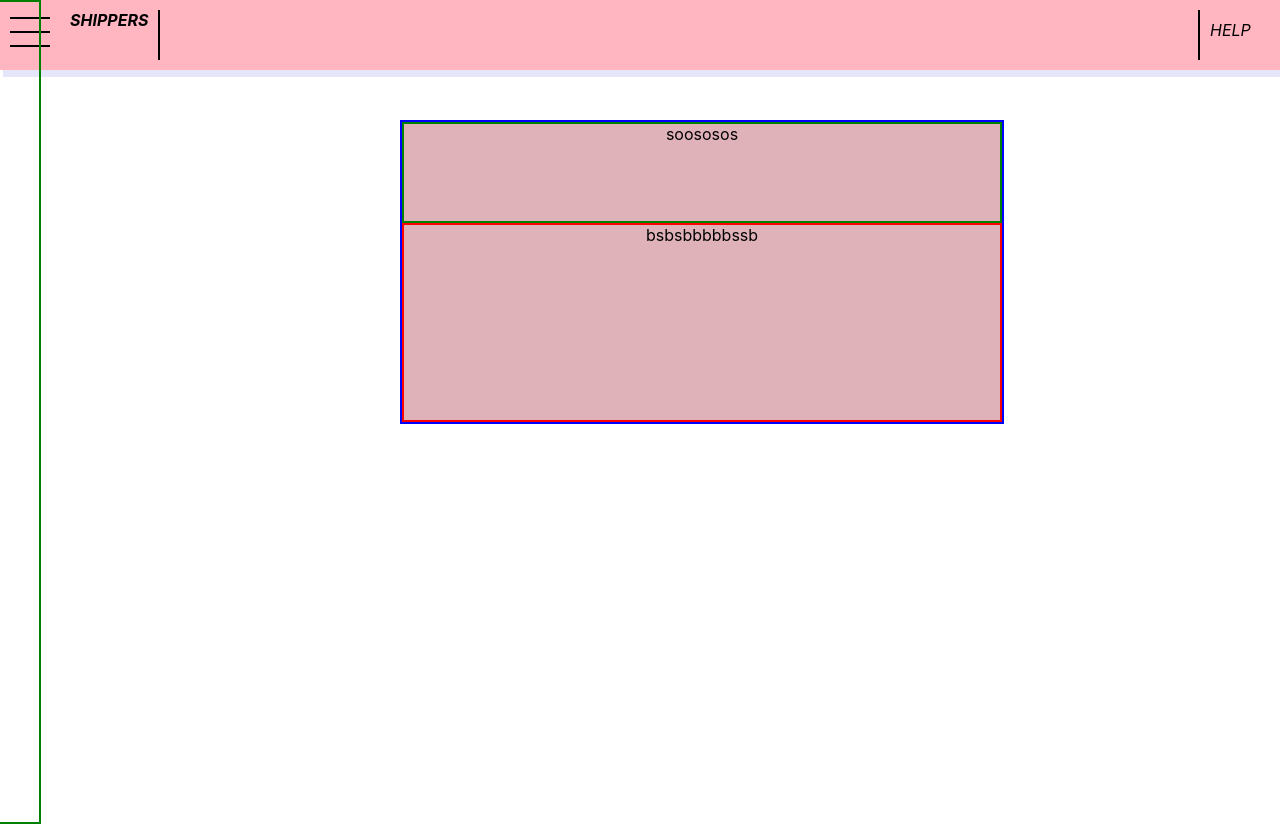
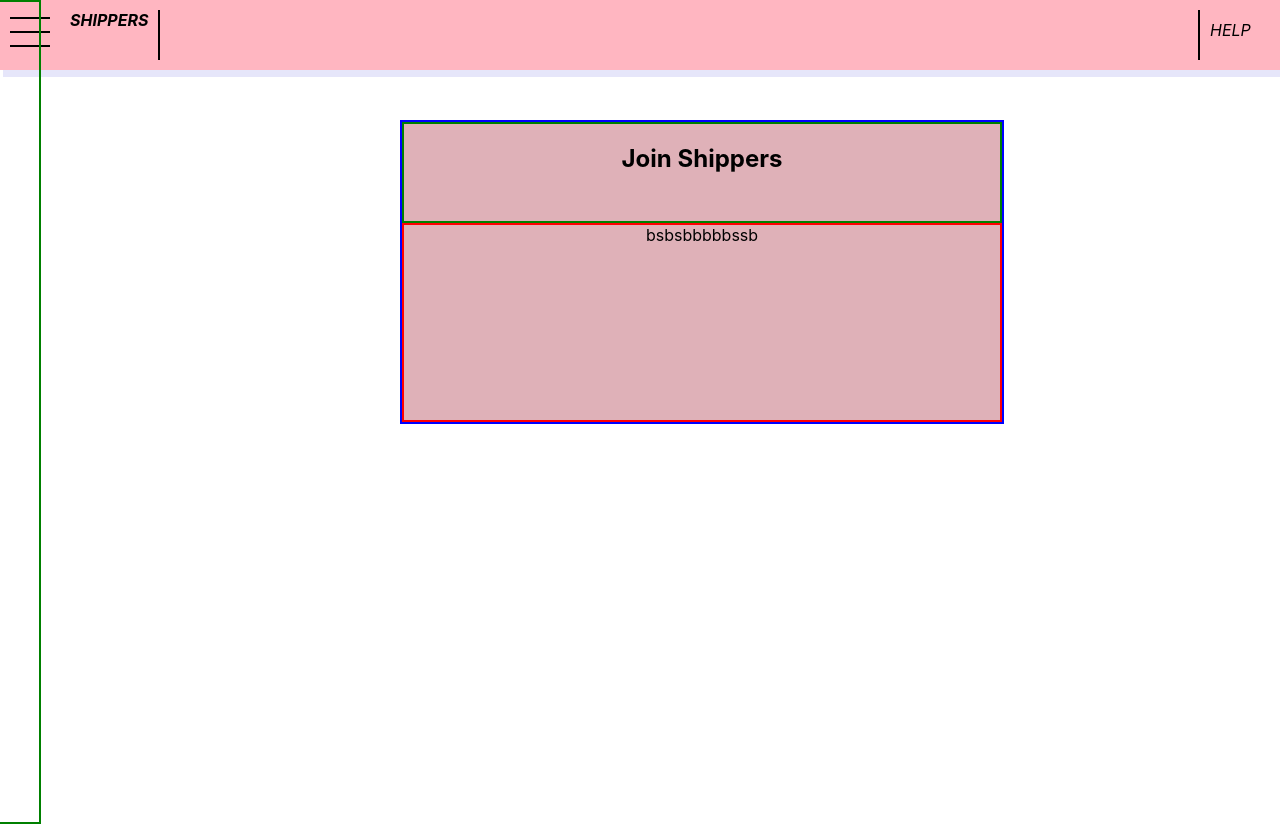
Before and after one commit to hillal20/shippers, a React (Create React App) app: page /join in a window 1280 px wide. Built offline with nearby package versions, Linux system fonts and the light colour scheme.

Commit message:
closes #1

```diff
--- a/src/navBar/elements/join/join.js
+++ b/src/navBar/elements/join/join.js
@@ -18,7 +18,9 @@ class Join extends Component {
   render() {
     return (
       <div className="join">
-        <div className="join-box1">soososos</div>
+        <div className="join-box1">
+          <h2>Join Shippers</h2>
+        </div>
         <div className="join-box2">bsbsbbbbbssb</div>
 
         {/* <div className="join">
```
